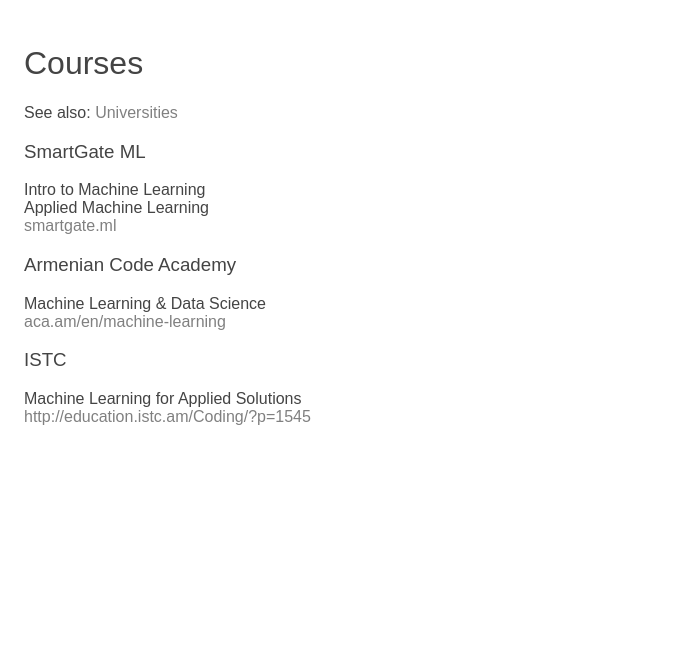
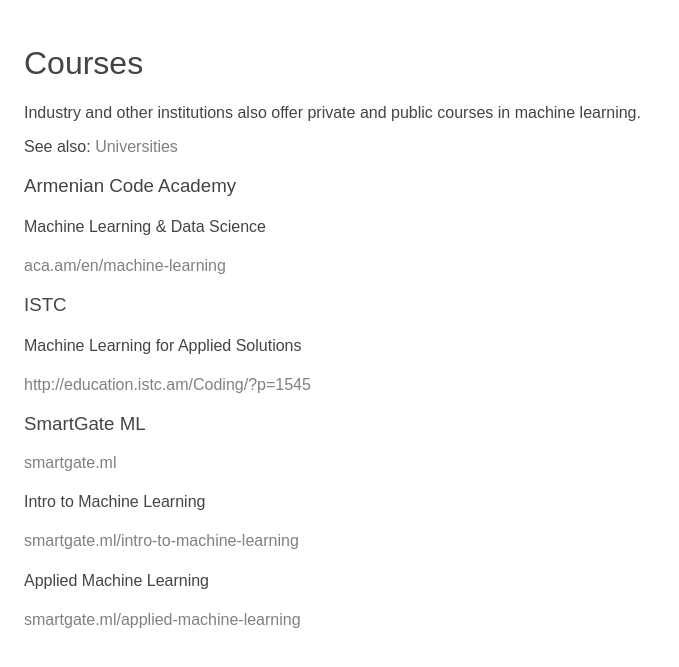
Before and after one commit to MLEVN/mlevn.github.io, a Jekyll site: the page built from courses/index.md, in a window 1280 px wide. Shown: the top 667 px of the page, without its empty margins (0-679 px from the left). Built offline with Jekyll 4.4.1, drawn with Linux system fonts in a browser that asks for light colours; nearby versions of some CDN libraries; our own code applies the rules of GitHub Pages for plain Markdown files.

Commit message:
Update index.md

```diff
--- a/courses/index.md
+++ b/courses/index.md
@@ -1,16 +1,20 @@
 # Courses
+
+Industry and other institutions also offer private and public courses in machine learning.
 
 See also: [Universities](/universities/)
 
-### SmartGate ML
-Intro to Machine Learning
-Applied Machine Learning
-[smartgate.ml](https://www.smartgate.ml/)
-
 ### Armenian Code Academy
-Machine Learning & Data Science
+#### Machine Learning & Data Science
 [aca.am/en/machine-learning](http://aca.am/en/machine-learning/)
 
 ### ISTC
-Machine Learning for Applied Solutions
+#### Machine Learning for Applied Solutions
 [http://education.istc.am/Coding/?p=1545](http://education.istc.am/Coding/?p=1545)
+
+### SmartGate ML
+[smartgate.ml](https://www.smartgate.ml/)
+#### Intro to Machine Learning
+[smartgate.ml/intro-to-machine-learning](https://www.smartgate.ml/intro-to-machine-learning)
+#### Applied Machine Learning
+[smartgate.ml/applied-machine-learning](https://www.smartgate.ml/applied-machine-learning)
```
